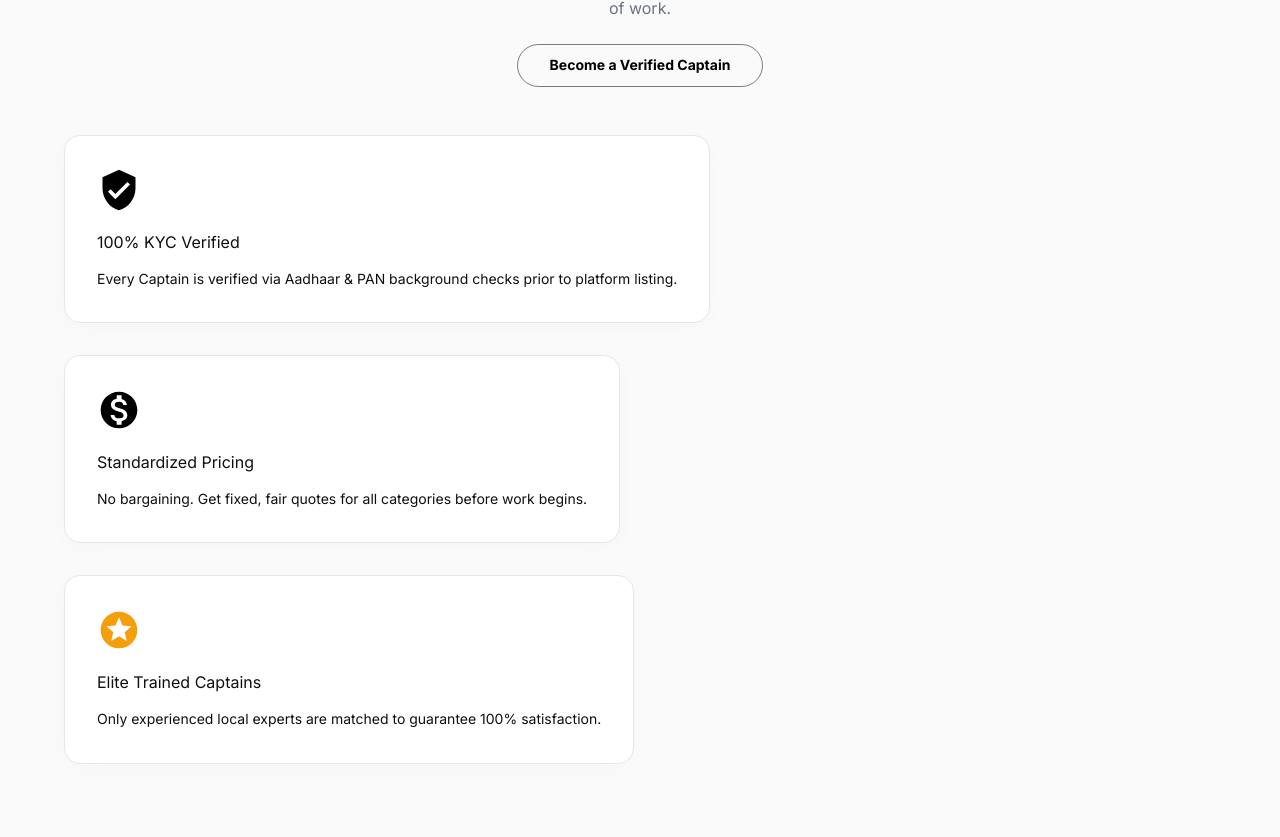
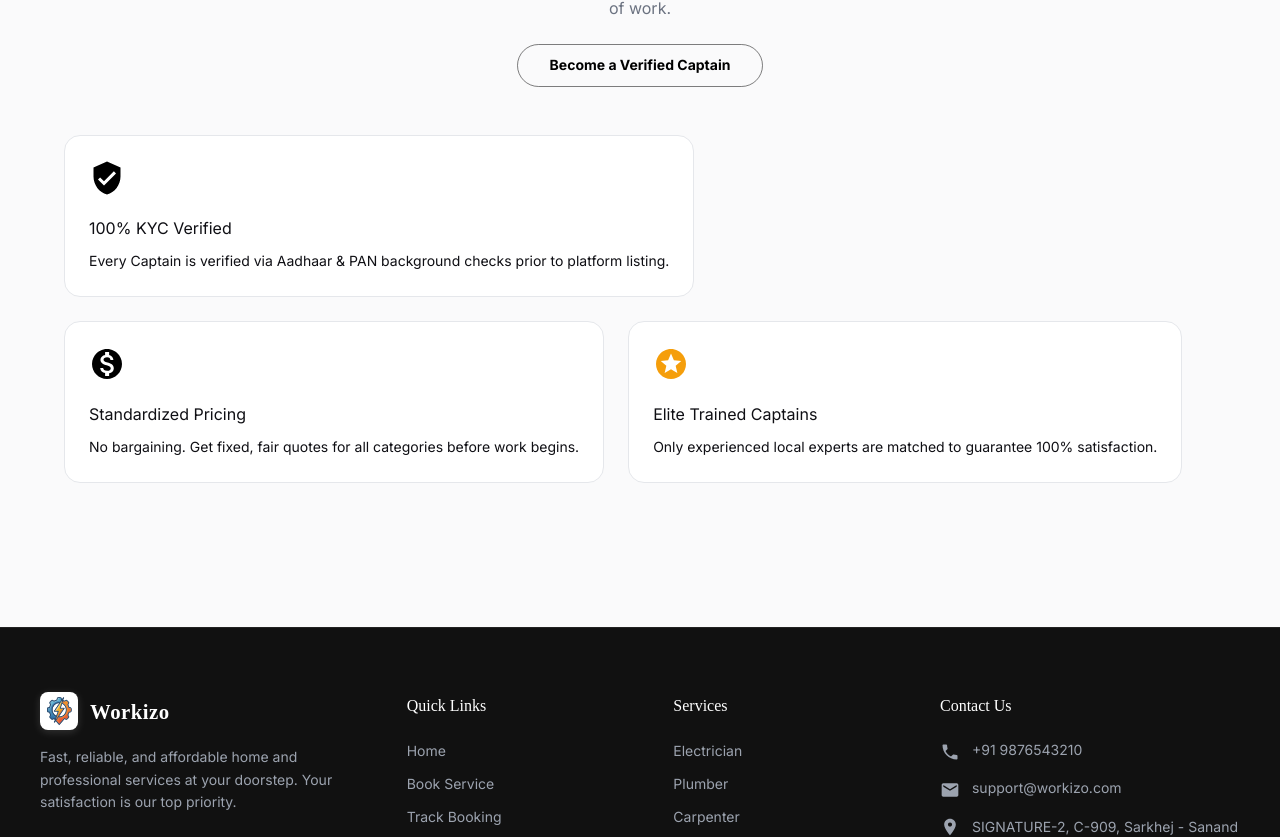
Before and after one commit to VedGoyaniTech/Workizo-A_service_company, a React (Vite) app in the folder frontend/: page / in a window 1280 px wide. Shown: the part 2695-3532 px from the top of the page. Built offline with nearby package versions, Linux system fonts and the light colour scheme; no server answers.

Commit message:
Restore original dimensions of landing page safety cards and align to sm={4} to prevent vertical stacking

```diff
--- a/frontend/src/LandingPage.jsx
+++ b/frontend/src/LandingPage.jsx
@@ -525,11 +525,11 @@ const LandingPage = () => {
         </Box>
 
         {/* 3-Column Grid of Cards */}
-        <Grid container spacing={4}>
-          <Grid item xs={12} md={4}>
-            <Card sx={{ p: 4, height: '100%', borderRadius: '16px', border: '1px solid #E5E7EB', boxShadow: '0 4px 20px rgba(0,0,0,0.02)', display: 'flex', flexDirection: 'column' }}>
-              <VerifiedUserIcon color="primary" sx={{ fontSize: 44, mb: 2 }} />
-              <Typography variant="subtitle1" fontWeight="800" sx={{ mb: 1.5, color: '#0F0F14' }}>
+        <Grid container spacing={3}>
+          <Grid item xs={12} sm={4}>
+            <Card sx={{ p: 3, height: '100%', backgroundColor: '#ffffff', borderColor: '#E5E7EB', boxShadow: 'none', border: '1px solid #E5E7EB', borderRadius: '16px' }}>
+              <VerifiedUserIcon color="primary" sx={{ fontSize: 36, mb: 1.5 }} />
+              <Typography variant="subtitle1" fontWeight="bold" sx={{ mb: 1 }}>
                 100% KYC Verified
               </Typography>
               <Typography variant="body2" color="text.secondary" sx={{ lineHeight: 1.6 }}>
@@ -538,10 +538,10 @@ const LandingPage = () => {
             </Card>
           </Grid>
 
-          <Grid item xs={12} md={4}>
-            <Card sx={{ p: 4, height: '100%', borderRadius: '16px', border: '1px solid #E5E7EB', boxShadow: '0 4px 20px rgba(0,0,0,0.02)', display: 'flex', flexDirection: 'column' }}>
-              <MonetizationOnIcon color="primary" sx={{ fontSize: 44, mb: 2 }} />
-              <Typography variant="subtitle1" fontWeight="800" sx={{ mb: 1.5, color: '#0F0F14' }}>
+          <Grid item xs={12} sm={4}>
+            <Card sx={{ p: 3, height: '100%', backgroundColor: '#ffffff', borderColor: '#E5E7EB', boxShadow: 'none', border: '1px solid #E5E7EB', borderRadius: '16px' }}>
+              <MonetizationOnIcon color="primary" sx={{ fontSize: 36, mb: 1.5 }} />
+              <Typography variant="subtitle1" fontWeight="bold" sx={{ mb: 1 }}>
                 Standardized Pricing
               </Typography>
               <Typography variant="body2" color="text.secondary" sx={{ lineHeight: 1.6 }}>
@@ -550,10 +550,10 @@ const LandingPage = () => {
             </Card>
           </Grid>
 
-          <Grid item xs={12} md={4}>
-            <Card sx={{ p: 4, height: '100%', borderRadius: '16px', border: '1px solid #E5E7EB', boxShadow: '0 4px 20px rgba(0,0,0,0.02)', display: 'flex', flexDirection: 'column' }}>
-              <StarsIcon sx={{ color: '#F59E0B', fontSize: 44, mb: 2 }} />
-              <Typography variant="subtitle1" fontWeight="800" sx={{ mb: 1.5, color: '#0F0F14' }}>
+          <Grid item xs={12} sm={4}>
+            <Card sx={{ p: 3, height: '100%', backgroundColor: '#ffffff', borderColor: '#E5E7EB', boxShadow: 'none', border: '1px solid #E5E7EB', borderRadius: '16px' }}>
+              <StarsIcon sx={{ color: '#F59E0B', fontSize: 36, mb: 1.5 }} />
+              <Typography variant="subtitle1" fontWeight="bold" sx={{ mb: 1 }}>
                 Elite Trained Captains
               </Typography>
               <Typography variant="body2" color="text.secondary" sx={{ lineHeight: 1.6 }}>
```
